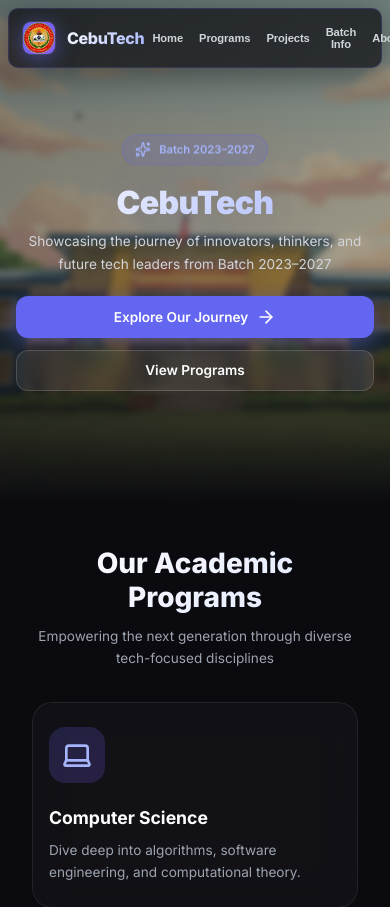
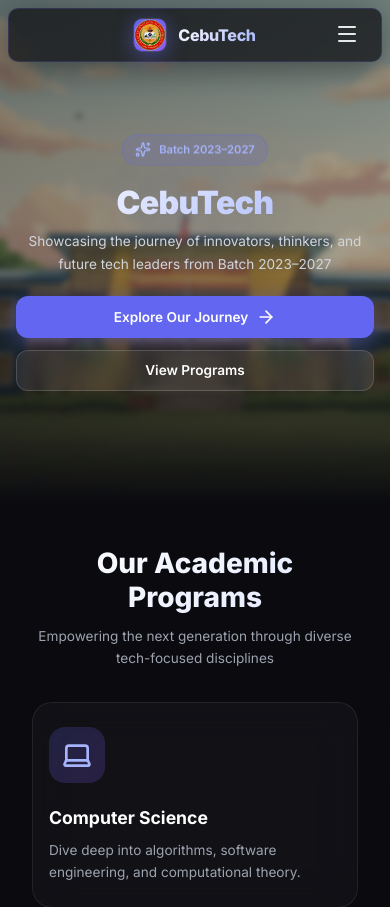
Before and after one commit to DaisuKiee/CebuTech, a React (Create React App) app: page / in a window 390 px wide. Shown: the top 907 px of the page. Built offline with nearby package versions, Linux system fonts and the light colour scheme.

Commit message:
Add mobile-friendly navbar with centered logo and hamburger menu

```diff
--- a/src/components/Navbar.jsx
+++ b/src/components/Navbar.jsx
@@ -1,12 +1,16 @@
-import React from 'react';
+import React, { useState } from 'react';
 import { useNavigate, useLocation } from 'react-router-dom';
+import { Menu, X } from 'lucide-react';
 
 const Navbar = ({ scrollY }) => {
+  const [mobileMenuOpen, setMobileMenuOpen] = useState(false);
   const scrolled = scrollY > 50;
   const navigate = useNavigate();
   const location = useLocation();
 
   const handleNavigation = (sectionId) => {
+    setMobileMenuOpen(false); // Close mobile menu
+
     // If we're not on the home page, navigate to home first
     if (location.pathname !== '/') {
       navigate('/');
@@ -27,11 +31,13 @@ const Navbar = ({ scrollY }) => {
   };
 
   const handleLogoClick = () => {
+    setMobileMenuOpen(false);
     navigate('/');
     window.scrollTo({ top: 0, behavior: 'smooth' });
   };
 
   return (
+    <>
       <nav className={`navbar ${scrolled ? 'scrolled' : ''}`}>
         <div className="navbar-container">
           <div className="navbar-logo" onClick={handleLogoClick} style={{ cursor: 'pointer' }}>
@@ -41,7 +47,7 @@ const Navbar = ({ scrollY }) => {
             <span className="logo-text">CebuTech</span>
           </div>
 
-        <div className="navbar-links">
+          <div className="navbar-links desktop-only">
             <button onClick={() => handleNavigation('hero')} className="nav-link">
               Home
             </button>
@@ -58,8 +64,38 @@ const Navbar = ({ scrollY }) => {
               About
             </button>
           </div>
+
+          <button
+            className="mobile-menu-toggle"
+            onClick={() => setMobileMenuOpen(!mobileMenuOpen)}
+            aria-label="Toggle menu"
+          >
+            {mobileMenuOpen ? <X size={24} /> : <Menu size={24} />}
+          </button>
         </div>
       </nav>
+
+      {/* Mobile Menu Overlay */}
+      <div className={`mobile-menu ${mobileMenuOpen ? 'open' : ''}`}>
+        <div className="mobile-menu-content">
+          <button onClick={() => handleNavigation('hero')} className="mobile-nav-link">
+            Home
+          </button>
+          <button onClick={() => handleNavigation('programs')} className="mobile-nav-link">
+            Programs
+          </button>
+          <button onClick={() => handleNavigation('projects')} className="mobile-nav-link">
+            Projects
+          </button>
+          <button onClick={() => handleNavigation('batch-info')} className="mobile-nav-link">
+            Batch Info
+          </button>
+          <button onClick={() => handleNavigation('about')} className="mobile-nav-link">
+            About
+          </button>
+        </div>
+      </div>
+    </>
   );
 };
 
--- a/src/styles/cebutech.css
+++ b/src/styles/cebutech.css
@@ -61,6 +61,91 @@ body {
   display: flex;
   justify-content: space-between;
   align-items: center;
+}
+
+.mobile-menu-toggle {
+  display: none;
+  background: none;
+  border: none;
+  color: #e5e7eb;
+  cursor: pointer;
+  padding: 0.5rem;
+  transition: all 0.3s ease;
+  border-radius: 8px;
+}
+
+.mobile-menu-toggle:hover {
+  background: rgba(99, 102, 241, 0.15);
+  color: #ffffff;
+}
+
+.desktop-only {
+  display: flex;
+}
+
+/* Mobile Menu Overlay */
+.mobile-menu {
+  position: fixed;
+  top: 0;
+  left: 0;
+  right: 0;
+  bottom: 0;
+  background: rgba(10, 10, 15, 0.98);
+  backdrop-filter: blur(20px);
+  z-index: 999;
+  opacity: 0;
+  pointer-events: none;
+  transition: opacity 0.3s ease;
+}
+
+.mobile-menu.open {
+  opacity: 1;
+  pointer-events: all;
+}
+
+.mobile-menu-content {
+  display: flex;
+  flex-direction: column;
+  align-items: center;
+  justify-content: center;
+  height: 100%;
+  gap: 1.5rem;
+  padding: 2rem;
+}
+
+.mobile-nav-link {
+  background: none;
+  border: none;
+  color: #e5e7eb;
+  font-size: 1.5rem;
+  font-weight: 600;
+  cursor: pointer;
+  padding: 1rem 2rem;
+  position: relative;
+  transition: all 0.3s cubic-bezier(0.4, 0, 0.2, 1);
+  border-radius: 12px;
+  width: 100%;
+  max-width: 300px;
+  text-align: center;
+}
+
+.mobile-nav-link::before {
+  content: '';
+  position: absolute;
+  inset: 0;
+  background: linear-gradient(135deg, rgba(99, 102, 241, 0.15), rgba(139, 92, 246, 0.15));
+  border-radius: 12px;
+  opacity: 0;
+  transition: opacity 0.3s ease;
+}
+
+.mobile-nav-link:hover {
+  color: #ffffff;
+  transform: scale(1.05);
+}
+
+.mobile-nav-link:hover::before {
+  opacity: 1;
 }
 
 .navbar-logo {
@@ -1203,13 +1288,23 @@ body {
     border-radius: 12px;
   }
 
-  .navbar-links {
-    gap: 0.25rem;
-  }
-
-  .nav-link {
-    font-size: 0.85rem;
-    padding: 0.5rem 0.875rem;
+  .navbar-container {
+    justify-content: center;
+    position: relative;
+  }
+
+  .navbar-logo {
+    margin: 0 auto;
+  }
+
+  .desktop-only {
+    display: none !important;
+  }
+
+  .mobile-menu-toggle {
+    display: block;
+    position: absolute;
+    right: 0;
   }
 
   .logo-text {
@@ -1316,13 +1411,23 @@ body {
     padding: 0.75rem 1rem;
   }
 
-  .navbar-links {
-    gap: 0.125rem;
-  }
-
-  .nav-link {
-    font-size: 0.8rem;
-    padding: 0.5rem 0.75rem;
+  .navbar-container {
+    justify-content: center;
+    position: relative;
+  }
+
+  .navbar-logo {
+    margin: 0 auto;
+  }
+
+  .desktop-only {
+    display: none !important;
+  }
+
+  .mobile-menu-toggle {
+    display: block;
+    position: absolute;
+    right: 0;
   }
 
   .logo-text {
@@ -1332,6 +1437,10 @@ body {
   .logo-icon {
     width: 36px;
     height: 36px;
+  }
+
+  .mobile-nav-link {
+    font-size: 1.25rem;
   }
 
   .hero-section {
@@ -1486,13 +1595,23 @@ body {
     border-radius: 10px;
   }
 
-  .navbar-links {
-    gap: 0;
-  }
-
-  .nav-link {
-    font-size: 0.7rem;
-    padding: 0.45rem 0.5rem;
+  .navbar-container {
+    justify-content: center;
+    position: relative;
+  }
+
+  .navbar-logo {
+    margin: 0 auto;
+  }
+
+  .desktop-only {
+    display: none !important;
+  }
+
+  .mobile-menu-toggle {
+    display: block;
+    position: absolute;
+    right: 0;
   }
 
   .logo-text {
@@ -1503,6 +1622,11 @@ body {
     width: 32px;
     height: 32px;
     border-radius: 8px;
+  }
+
+  .mobile-nav-link {
+    font-size: 1.1rem;
+    padding: 0.875rem 1.5rem;
   }
 
   .hero-section {
@@ -1687,9 +1811,19 @@ body {
     padding: 0.5rem 0.75rem;
   }
 
-  .nav-link {
-    font-size: 0.65rem;
-    padding: 0.4rem 0.45rem;
+  .navbar-container {
+    justify-content: center;
+    position: relative;
+  }
+
+  .navbar-logo {
+    margin: 0 auto;
+  }
+
+  .mobile-menu-toggle {
+    display: block;
+    position: absolute;
+    right: 0;
   }
 
   .logo-text {
@@ -1701,6 +1835,11 @@ body {
     height: 28px;
   }
 
+  .mobile-nav-link {
+    font-size: 1rem;
+    padding: 0.75rem 1.25rem;
+  }
+
   .hero-section {
     padding: 4rem 0.875rem 2.5rem;
     min-height: 55vh;
```
Lines whose indentation alone changed are shown as unchanged.
